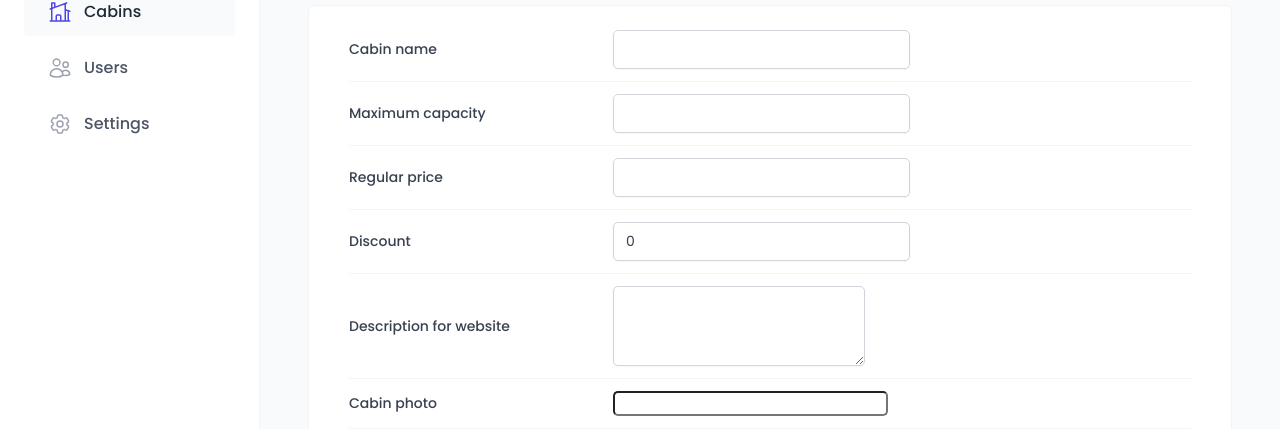
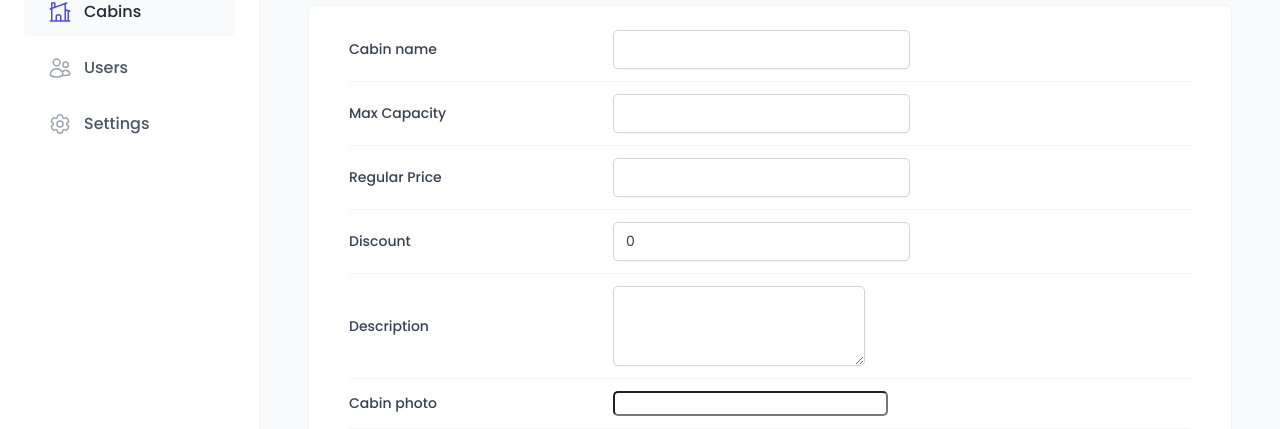
Before and after one commit to duylesales/ReactAdvance-TheWildOasis-StyledComponents-Supabase-ReactQuery-Intruct-By-JonasSchmedtnann-Udemy, a React (Vite) app: page /cabins in a window 1280 px wide. Both pictures are taken after a click on the button "Add new cabin". Shown: the part 291-720 px from the top of the page. Built offline with nearby package versions, Linux system fonts and the light colour scheme; no server answers; the database is empty; a web font is replaced by a local one.

Commit message:
Handling Form Errors

```diff
--- a/src/features/cabins/CreateCabinForm.jsx
+++ b/src/features/cabins/CreateCabinForm.jsx
@@ -3,6 +3,7 @@ import styled from "styled-components";
 import Input from "../../ui/Input";
 import Form from "../../ui/Form";
 import Button from "../../ui/Button";
+import FormRow from "../../ui/FormRow";
 import FileInput from "../../ui/FileInput";
 import Textarea from "../../ui/Textarea";
 import { useForm } from "react-hook-form";
@@ -10,44 +11,9 @@ import { useMutation, useQueryClient } from "@tanstack/react-query";
 import { createCabin } from "../../services/apiCabins";
 import toast from "react-hot-toast";
 
-const FormRow = styled.div`
-  display: grid;
-  align-items: center;
-  grid-template-columns: 24rem 1fr 1.2fr;
-  gap: 2.4rem;
-
-  padding: 1.2rem 0;
-
-  &:first-child {
-    padding-top: 0;
-  }
-
-  &:last-child {
-    padding-bottom: 0;
-  }
-
-  &:not(:last-child) {
-    border-bottom: 1px solid var(--color-grey-100);
-  }
-
-  &:has(button) {
-    display: flex;
-    justify-content: flex-end;
-    gap: 1.2rem;
-  }
-`;
-
-const Label = styled.label`
-  font-weight: 500;
-`;
-
-const Error = styled.span`
-  font-size: 1.4rem;
-  color: var(--color-red-700);
-`;
-
 function CreateCabinForm() {
-  const { register, handleSubmit, reset } = useForm();
+  const { register, handleSubmit, reset, getValues, formState } = useForm();
+  const { errors } = formState;
 
   const queryClient = useQueryClient();
 
@@ -65,45 +31,81 @@ function CreateCabinForm() {
     mutate(data);
   }
 
+  function onError(errors) {
+    // console.log(errors);
+  }
+
   return (
-    <Form onSubmit={handleSubmit(onSubmit)}>
-      <FormRow>
-        <Label htmlFor="name">Cabin name</Label>
-        <Input type="text" id="name" {...register("name")} />
+    <Form onSubmit={handleSubmit(onSubmit, onError)}>
+      <FormRow label="Cabin name" error={errors?.name?.message}>
+        <Input
+          type="text"
+          id="name"
+          disabled={isCreating}
+          {...register("name", {
+            required: "This field is required",
+          })}
+        />
       </FormRow>
 
-      <FormRow>
-        <Label htmlFor="maxCapacity">Maximum capacity</Label>
-        <Input type="number" id="maxCapacity" {...register("maxCapacity")} />
+      <FormRow label="Max Capacity" error={errors?.maxCapacity?.message}>
+        <Input
+          type="number"
+          id="maxCapacity"
+          disabled={isCreating}
+          {...register("maxCapacity", {
+            required: "This field is required",
+            min: {
+              value: 1,
+              message: "Capacity should be at least 1",
+            },
+          })}
+        />
       </FormRow>
 
-      <FormRow>
-        <Label htmlFor="regularPrice">Regular price</Label>
-        <Input type="number" id="regularPrice" {...register("regularPrice")} />
+      <FormRow label="Regular Price" error={errors?.regularPrice?.message}>
+        <Input
+          type="number"
+          id="regularPrice"
+          disabled={isCreating}
+          {...register("regularPrice", {
+            required: "This field is required",
+            min: {
+              value: 1,
+              message: "Capacity should be at least 1",
+            },
+          })}
+        />
       </FormRow>
 
-      <FormRow>
-        <Label htmlFor="discount">Discount</Label>
+      <FormRow label="Discount" error={errors?.discount?.message}>
         <Input
           type="number"
           id="discount"
+          disabled={isCreating}
           defaultValue={0}
-          {...register("discount")}
+          {...register("discount", {
+            required: "This field is required",
+            validate: (value) =>
+              value <= getValues().regularPrice ||
+              "Discount should be less than regular price",
+          })}
         />
       </FormRow>
 
-      <FormRow>
-        <Label htmlFor="description">Description for website</Label>
+      <FormRow label="Description" error={errors?.description?.message}>
         <Textarea
           type="number"
           id="description"
+          disabled={isCreating}
           defaultValue=""
-          {...register("description")}
+          {...register("description", {
+            required: "This field is required",
+          })}
         />
       </FormRow>
 
-      <FormRow>
-        <Label htmlFor="image">Cabin photo</Label>
+      <FormRow label="Cabin photo">
         <FileInput id="image" accept="image/*" />
       </FormRow>
 
--- a/src/ui/AppLayout.jsx
+++ b/src/ui/AppLayout.jsx
@@ -14,15 +14,16 @@ const StyleAppLayout = styled.div`
 const Main = styled.main`
   background-color: var(--color-grey-50);
   padding: 4rem 4.8rem 6.4rem;
+  overflow: scroll;
 `;
 
 const Container = styled.div`
-  max-width:120rem;
-  margin:0 auto;
+  max-width: 120rem;
+  margin: 0 auto;
   display: flex;
-  flex-direction:column;
-  gap:3.2rem;
-`
+  flex-direction: column;
+  gap: 3.2rem;
+`;
 
 export default function AppLayout() {
   return (
@@ -31,8 +32,7 @@ export default function AppLayout() {
       <Sidebar />
       <Main>
         <Container>
-
-        <Outlet />
+          <Outlet />
         </Container>
       </Main>
     </StyleAppLayout>
--- /dev/null
+++ b/src/ui/FormRow.jsx
@@ -0,0 +1,48 @@
+import React from "react";
+import styled from "styled-components";
+
+const StyledFormRow = styled.div`
+  display: grid;
+  align-items: center;
+  grid-template-columns: 24rem 1fr 1.2fr;
+  gap: 2.4rem;
+
+  padding: 1.2rem 0;
+
+  &:first-child {
+    padding-top: 0;
+  }
+
+  &:last-child {
+    padding-bottom: 0;
+  }
+
+  &:not(:last-child) {
+    border-bottom: 1px solid var(--color-grey-100);
+  }
+
+  &:has(button) {
+    display: flex;
+    justify-content: flex-end;
+    gap: 1.2rem;
+  }
+`;
+
+const Label = styled.label`
+  font-weight: 500;
+`;
+
+const Error = styled.span`
+  font-size: 1.4rem;
+  color: var(--color-red-700);
+`;
+
+export default function FormRow({ label, error, children }) {
+  return (
+    <StyledFormRow>
+      {label && <Label htmlFor={children.props.id}>{label}</Label>}
+      {children}
+      {error && <Error>{error}</Error>}
+    </StyledFormRow>
+  );
+}
```
